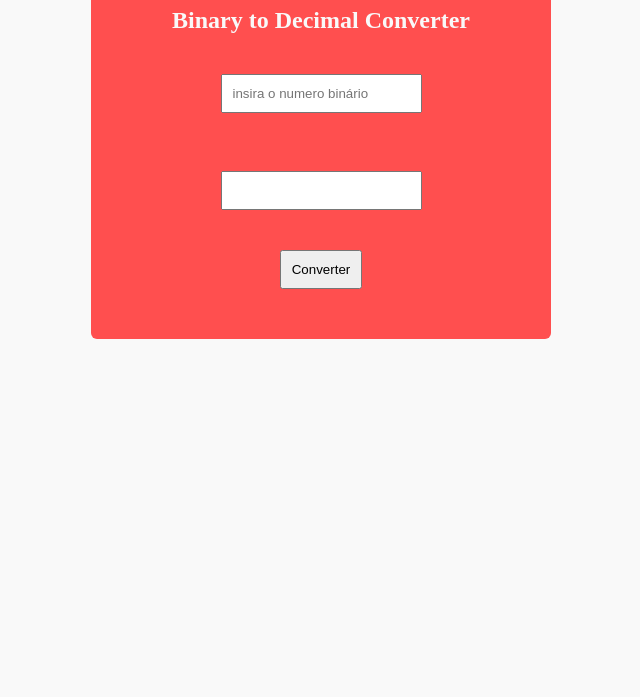
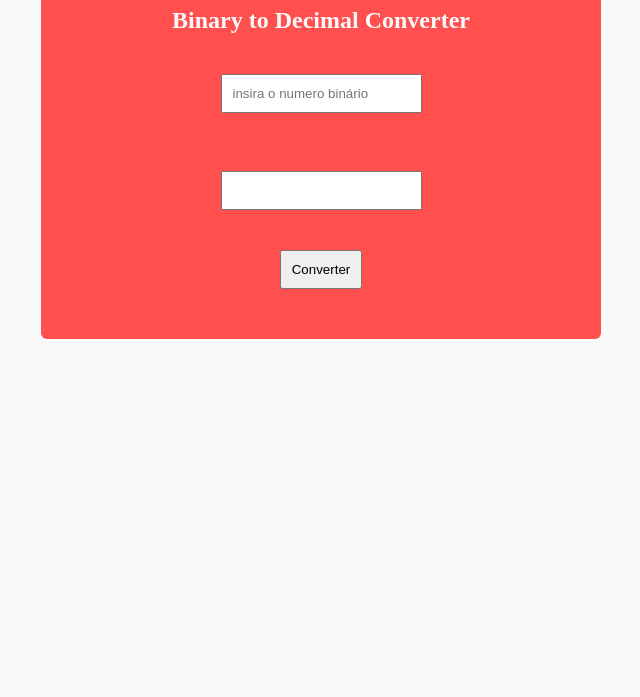
Before and after one commit to Daviddsn/apps, a plain HTML site: page index.html in a window 1280 px wide. Shown: the part 103-800 px from the top of the page, without its empty margins (319-959 px from the left). Drawn offline with Linux system fonts and the light colour scheme.

Commit message:
update label

```diff
--- a/style.css
+++ b/style.css
@@ -12,7 +12,7 @@ body{
 main{
     background-color: #ff4f4f;
     text-align: center;
-    width: 460px;
+    width: 560px;
     margin: 0 auto;
     padding: 30px 10px;
     border-radius: 6px;
@@ -23,4 +23,6 @@ input, button{
     padding: 10px;
     outline: none;
 }
-label{display:none}
+label{
+    display:none;
+}
```
